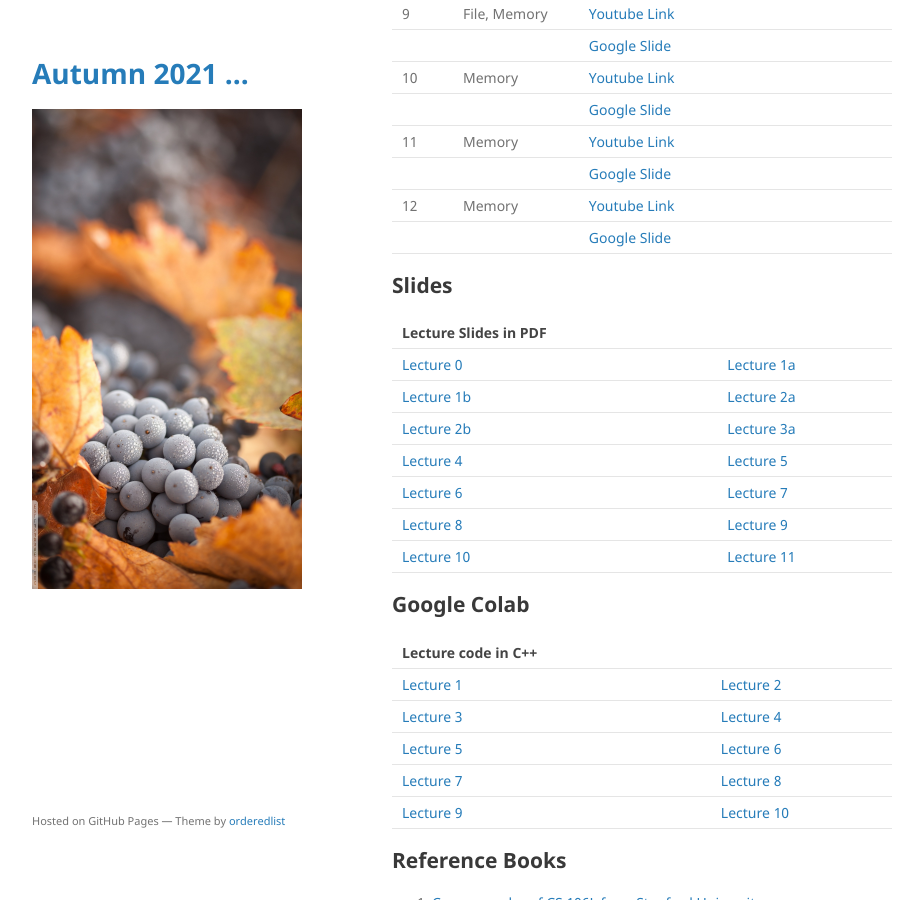
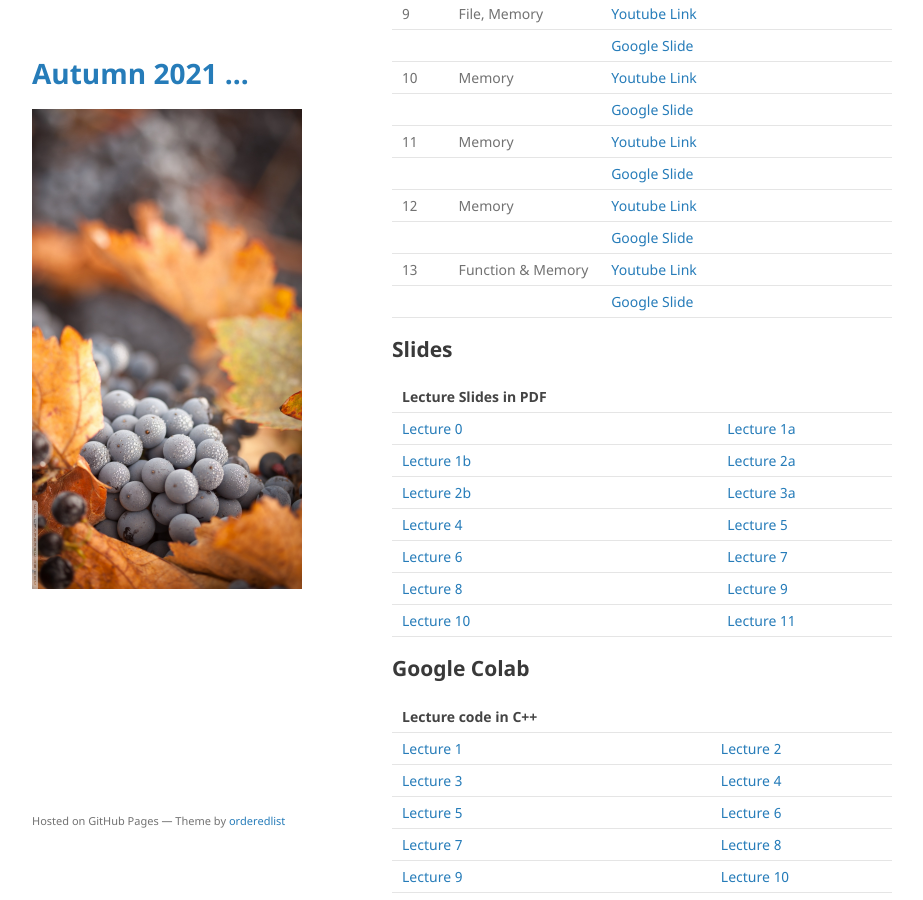
Before and after one commit to mohammadmotiurrahman/mohammadmotiurrahman.github.io, a Jekyll site: the page built from cse203_6/index.md, in a window 1280 px wide and 900 px high, scrolled down 2726 px. Shown: the whole window, without its empty margins (178-1101 px from the left). Built offline with Jekyll 4.4.1, drawn with Linux system fonts in a browser that asks for light colours; our own code applies the rules of GitHub Pages for plain Markdown files.

Commit message:
Update index.md

```diff
--- a/cse203_6/index.md
+++ b/cse203_6/index.md
@@ -92,6 +92,8 @@ environment will force me to not evaluate your exam copies.
 |         |              | [Google Slide]()    |
 | 12       | Memory      | [Youtube Link](https://youtu.be/_Gm35Pa8Yg8)                                                                   |
 |         |              | [Google Slide](https://jamboard.google.com/d/1gGy4waiGr_SMuyzDysiUoerzOEuCWQ_Cf_Qvoo4nf2c/edit?usp=sharing)    |
+| 13       | Function & Memory | [Youtube Link](https://drive.google.com/file/d/1SS-AATOpcIn1ufQW4fKNQTuIBBUrmQN5/view?usp=sharing)       |
+|         |              | [Google Slide](https://jamboard.google.com/d/1fdk3MSLLk-tQNJBhxysM79ljVLW-N4ciybzFAJOYZBc/edit?usp=sharing)    |
 
 
 
```
